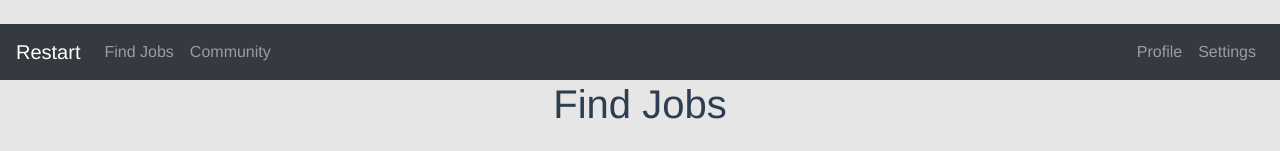
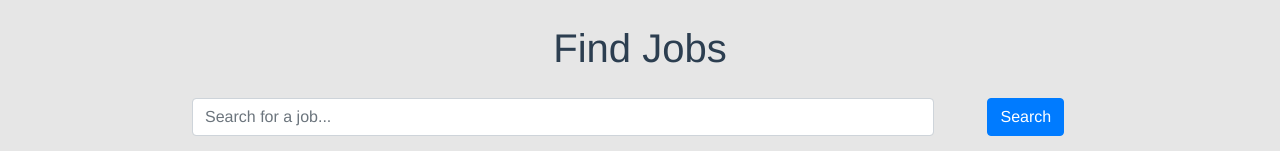
Before and after one commit to eric-newcomer/restart-jobs, a React (Create React App) app: page / in a window 1280 px wide. Shown: the top 151 px of the page. Built offline with nearby package versions, Linux system fonts and the light colour scheme.

Commit message:
Remove navigation from home

```diff
--- a/src/components/Home.js
+++ b/src/components/Home.js
@@ -1,6 +1,5 @@
 import React, { Component } from 'react';
 import {Card, Button, Row, Col, Form} from 'react-bootstrap';
-import Navigation from "./Navigation";
 
 
 import logo from "../images/logo192.png";
@@ -9,7 +8,6 @@ export default class Home extends Component {
    render() {
       return (
          <>
-         <Navigation />
          <h1>Find Jobs</h1>
          <div className="Container">
          <Form>
```
